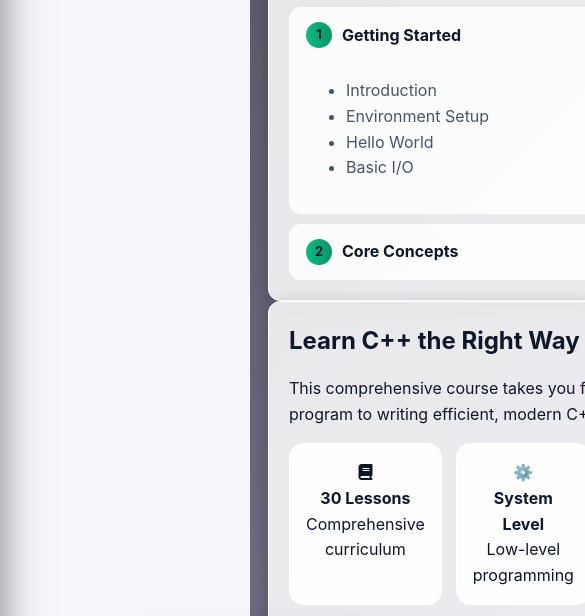
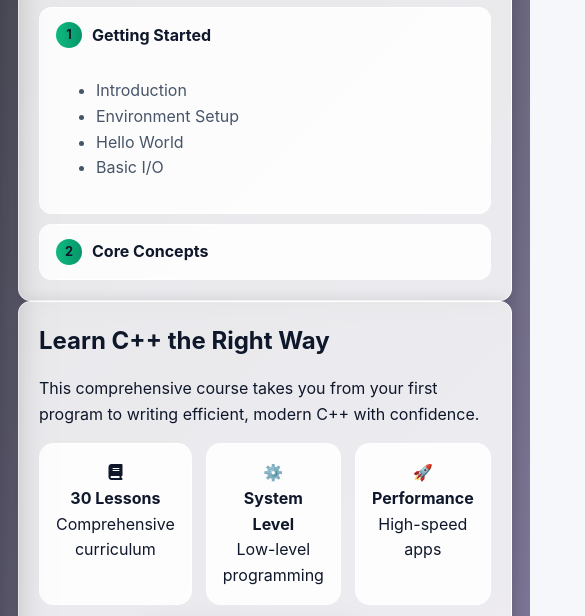
Before and after one commit to ONE-OLD/katprogrammers, a website: page private-views/cpp.html in a window 390 px wide. Shown: the part 152-768 px from the top of the page, 585 px wide, since content can reach past the window. Drawn offline with Linux system fonts and the light colour scheme; no server answers.

Commit message:
Update courses.css

```diff
--- a/private-views/courses.css
+++ b/private-views/courses.css
@@ -320,7 +320,7 @@
       .shell { grid-template-columns: 1fr; }
       .sidebar-toggle { display: inline-block; }
       aside.sidebar { position: fixed; height: 100dvh; }
-      main { padding-top: 70px; }
+      main { padding-top: 70px; margin-left: 0%; }
       .backdrop { display: none; }
       .backdrop.active { display: block; }
       .chat { right: 12px; bottom: 80px; }
```
